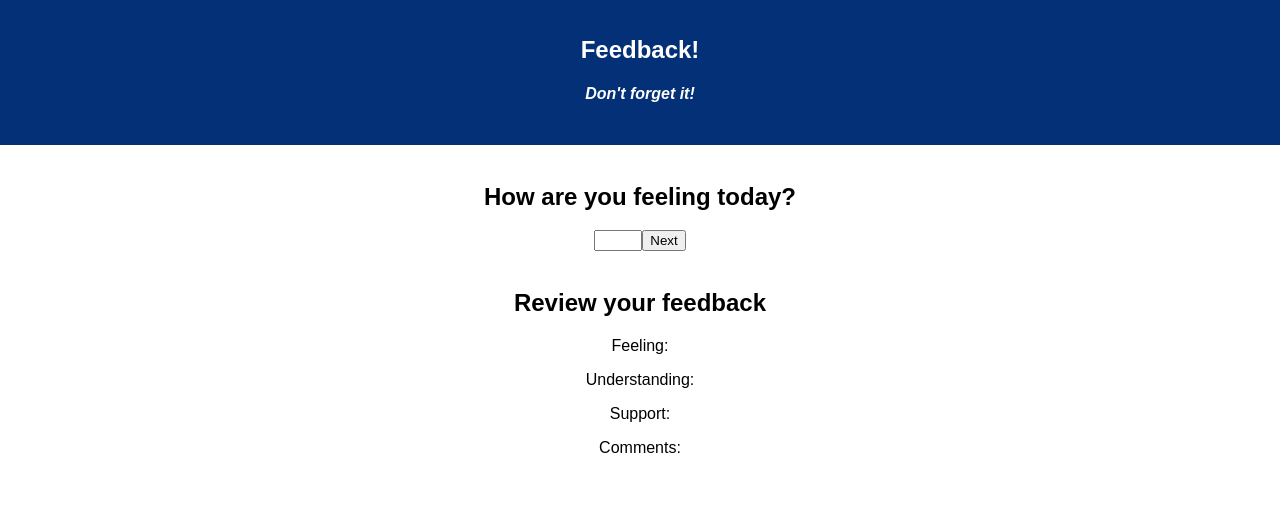
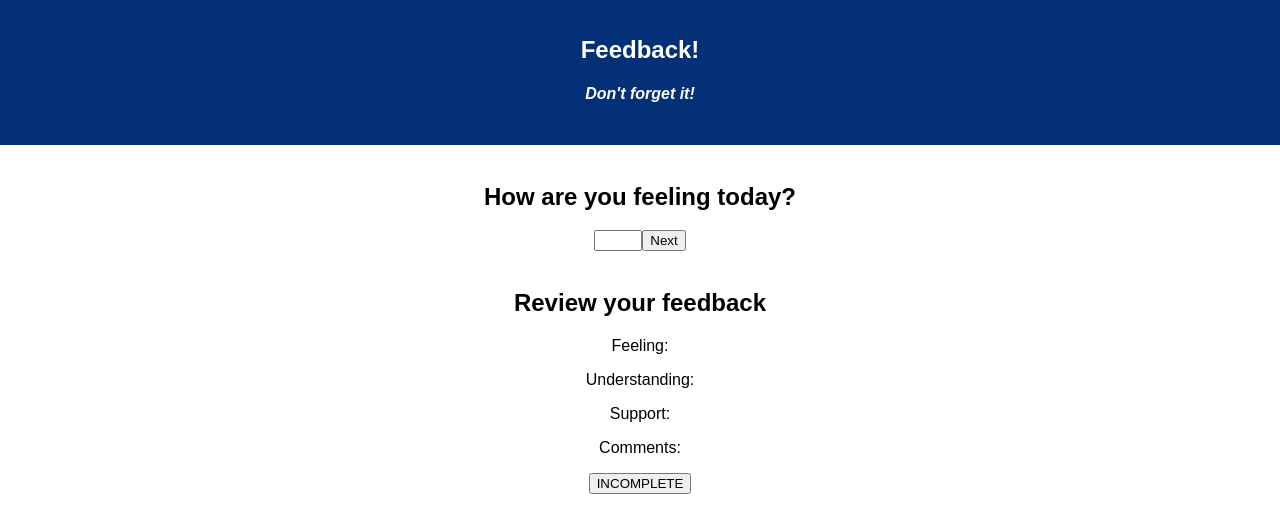
Before and after one commit to koop212/redux-feedback-loop, a React (Create React App) app: page /#/ in a window 1280 px wide. Shown: the top 532 px of the page. Built offline with nearby package versions, Linux system fonts and the light colour scheme.

Commit message:
Created Incomplete button on review component, and when comment is filled in, button will switch to Submit

```diff
--- a/src/components/FeedbackReview/FeedbackReview.js
+++ b/src/components/FeedbackReview/FeedbackReview.js
@@ -2,6 +2,17 @@ import React, {Component} from 'react';
 import {connect} from 'react-redux';
 
 class FeedbackReview extends Component {
+
+    submitButton = () => {
+        if(this.props.showFeedback.comments !== '') {
+            console.log('Submit is clicked');
+            return <button>SUBMIT</button>
+        } else {
+            return <button>INCOMPLETE</button>
+        }
+    }
+
+
     render() {
         return(
             <div>
@@ -10,6 +21,7 @@ class FeedbackReview extends Component {
                 <p>Understanding: {this.props.showFeedback.understanding}</p>
                 <p>Support: {this.props.showFeedback.support}</p>
                 <p>Comments: {this.props.showFeedback.comments}</p>
+                {this.submitButton()}
             </div>
         )
     }
```
